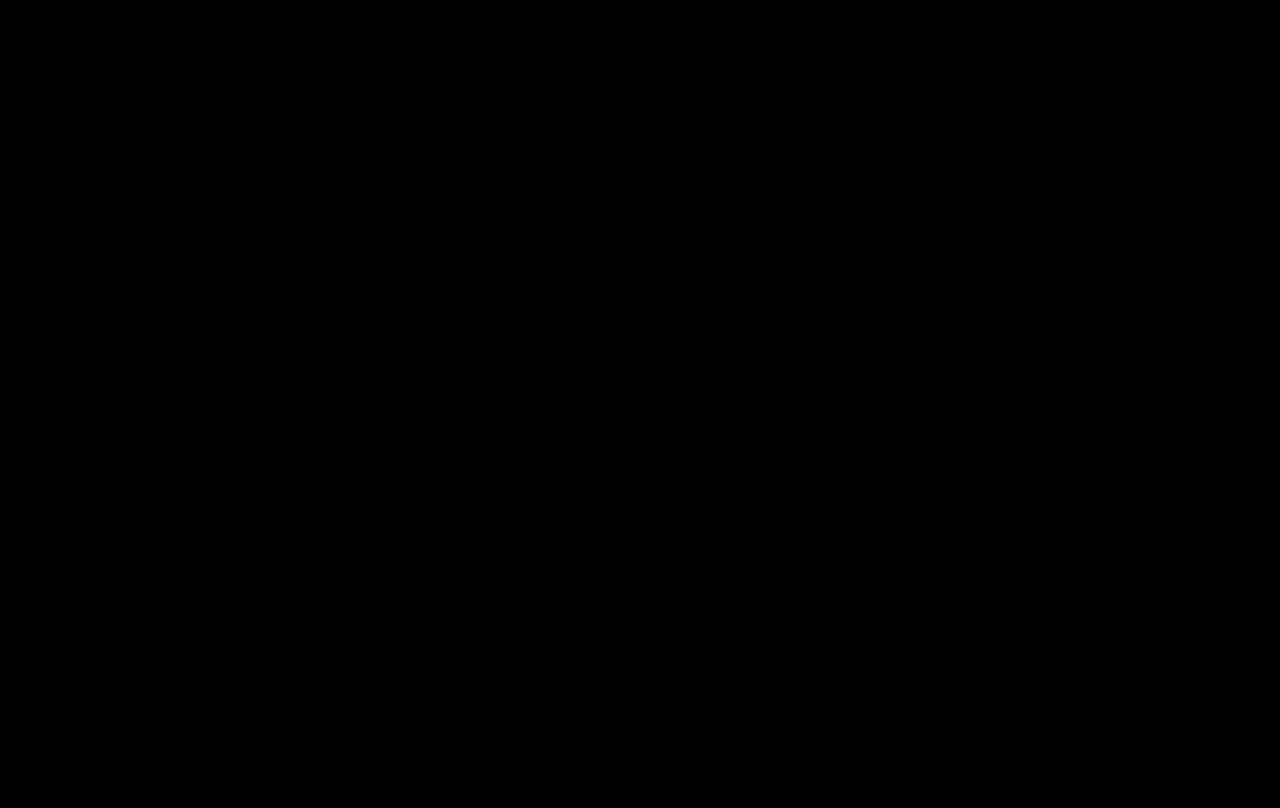
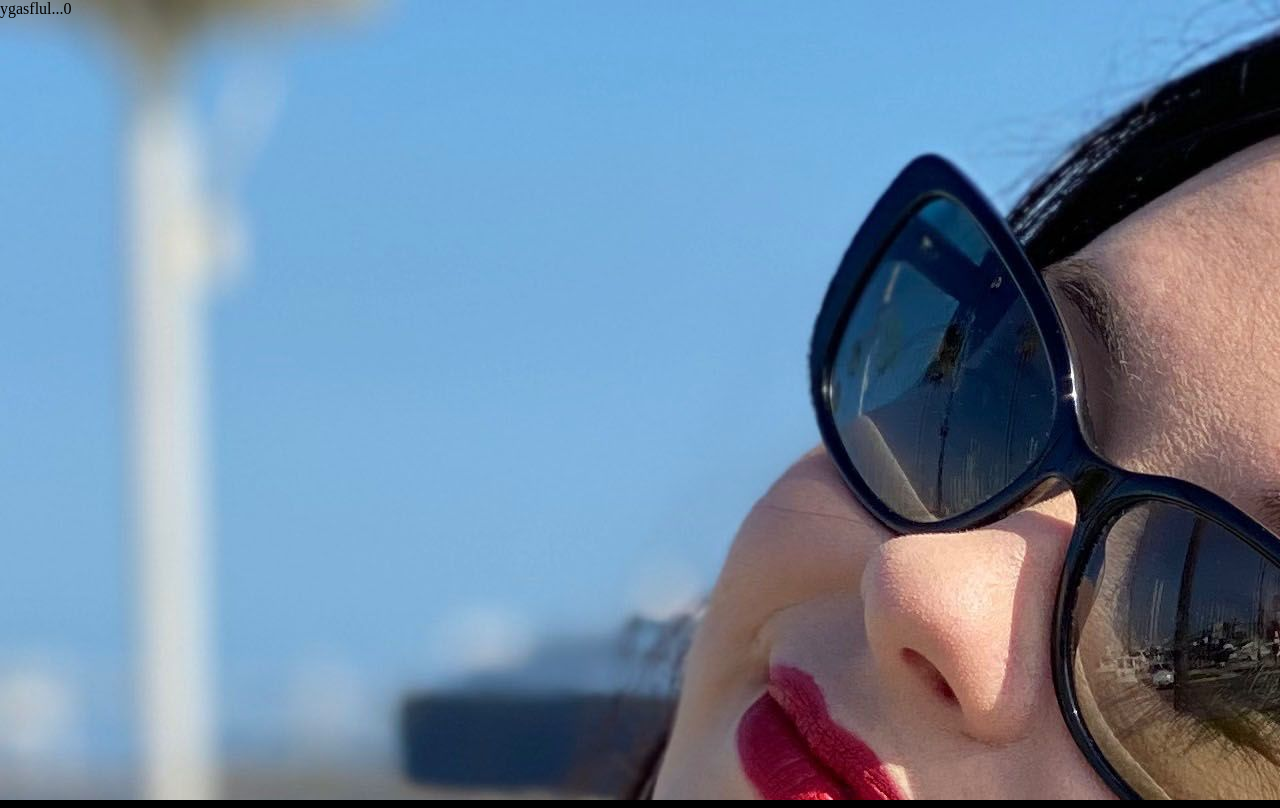
Before and after one commit to gobbophil/gobbophil.github.io, a plain HTML site: page index.html in a window 1280 px wide. Drawn offline with Linux system fonts and the light colour scheme.

```diff
--- a/index.html
+++ b/index.html
@@ -1,7 +1,22 @@
-<style>
-  * {
-    margin: o; padding: 0; width: 100%; height: 100%; background                                                                                                                   : BLACK;
-  }
-<style>
-
-<img src="AIGHT.PNG">
+<html>
+  <head>
+    <style>
+      * {
+        box-sizing: border-box;
+        margin:   0;
+        height: 100%
+      }
+      html,body {
+        min-width: 100%;
+        min-height: 100%;
+        background-color: #000;
+      }
+      body {
+        background: url(AIGHT.PNG);
+      }
+    </style>
+  </head>
+  <body>
+    ygasflul...0
+  </body>
+</html>
```
Also changed, not shown: AIGHT.PNG (added).
